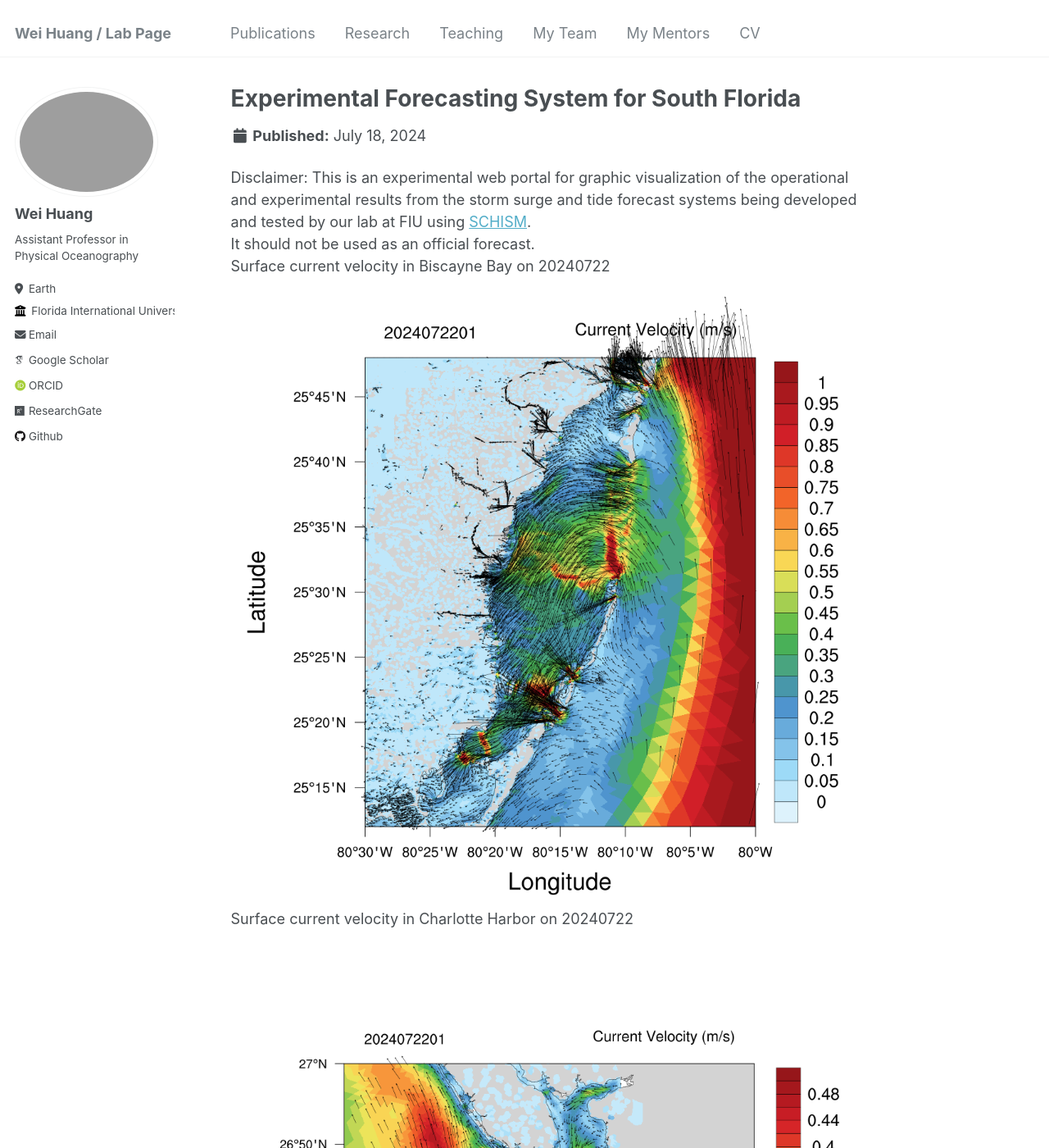
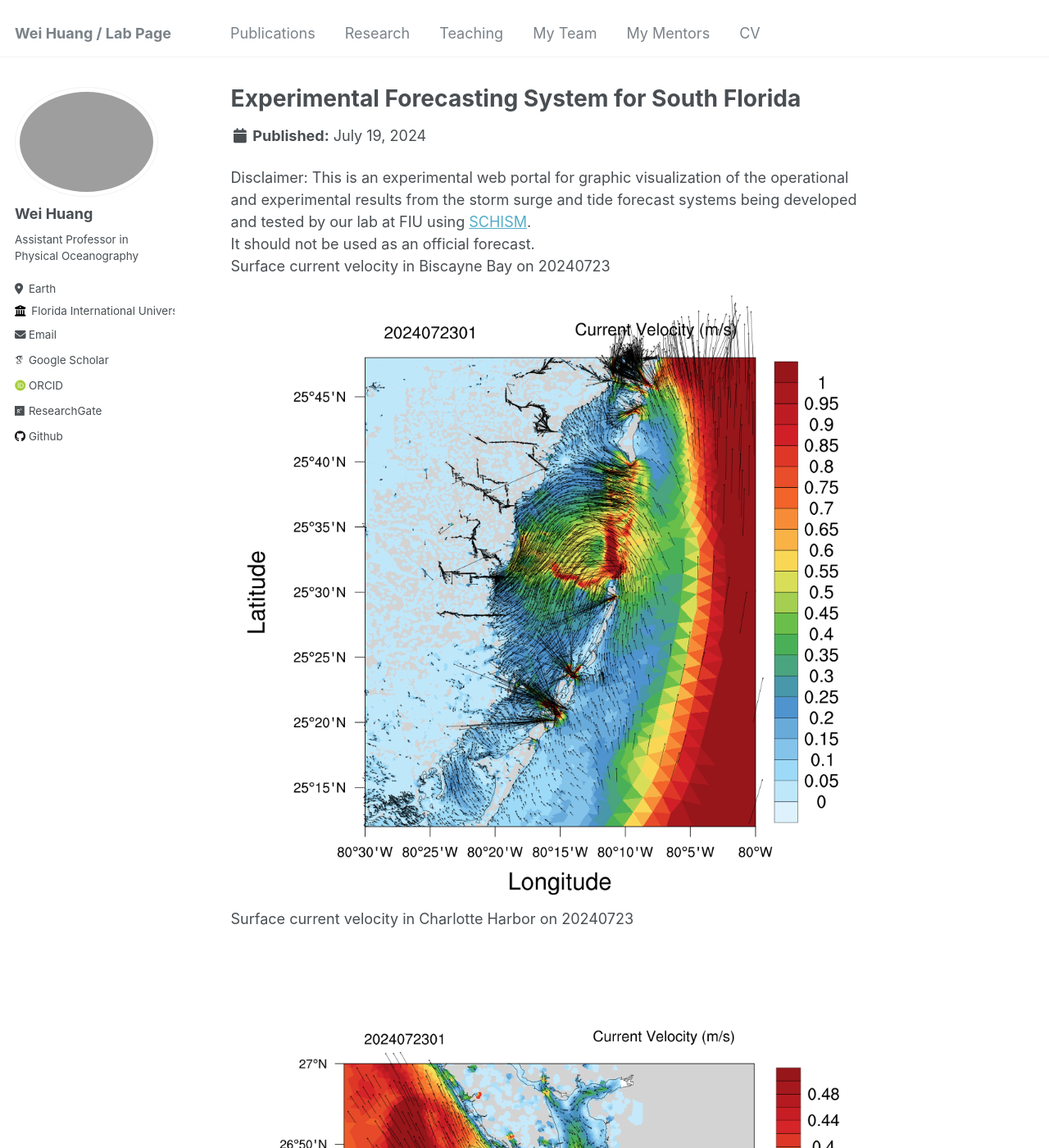
Before and after one commit to huang96169/huang96169.github.io, a Jekyll site: the page built from _research/research-1.md, in a window 1280 px wide and 1400 px high. Shown: the whole window at 82% size. Built offline with Jekyll 4.4.1, drawn with Linux system fonts in a browser that asks for light colours; some web fonts are replaced; some of the changed text lies outside the part shown.

Commit message:
replaced research_uv1.gif research_salt1.gif research_temp1.gif and replaced research_elev2.gif research_uv2.gif research_salt2.gif research_temp2.gif

```diff
--- a/_research/research-1.md
+++ b/_research/research-1.md
@@ -1,7 +1,7 @@
 ---
 title: "Experimental Forecasting System for South Florida"
-short: Surface current velocity of South Florida from 20240718 to 20240722
-date: 2024-07-18
+short: Surface current velocity of South Florida from 20240719 to 20240723
+date: 2024-07-19
 short1: "Disclaimer: This is an experimental web portal for graphic visualization of the operational and experimental results from the storm surge and tide forecast systems being developed and tested by our lab at FIU using [SCHISM](https://ccrm.vims.edu/schismweb/). It should not be used as an official forecast."
 excerpt: "<img src='/images/research_uv1.gif'>"
 collection: research
@@ -10,11 +10,11 @@ collection: research
 Disclaimer:
 This is an experimental web portal for graphic visualization of the operational and experimental results from the storm surge and tide forecast systems being developed and tested by our lab at FIU using [SCHISM](https://ccrm.vims.edu/schismweb/).<br/>
 It should not be used as an official forecast.<br/>
-Surface current velocity in Biscayne Bay on 20240722<br/>
+Surface current velocity in Biscayne Bay on 20240723<br/>
 <img src='/images/research_Bbay.png'>
-Surface current velocity in Charlotte Harbor on 20240722<br/>
+Surface current velocity in Charlotte Harbor on 20240723<br/>
 <img src='/images/research_Cbay.png'>
-Surface current velocity in Tampa Bay on 20240722<br/>
+Surface current velocity in Tampa Bay on 20240723<br/>
 <img src='/images/research_Tbay.png'>
 The map below showns observational stations used for validating the model's results, as well as the horizontal grid. <br/>
 The horizontal grid for SCHISM in simulating Biscayne Bay in South Florida, using flexible resolution resolving levees and canals (1-2 m), watershed rural and urban areas (30m-50m) and coastal ocean (500m-5km).<br/>
```
Also changed, not shown: _research/research-2.md (+6 -6 lines), images/research_Bbay.png, images/research_Cbay.png, images/research_Tbay.png, images/research_maxelev2.gif.
